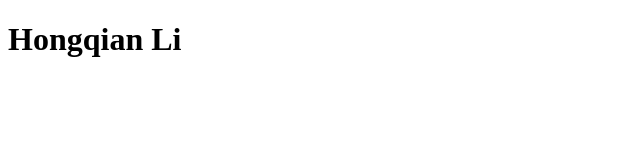
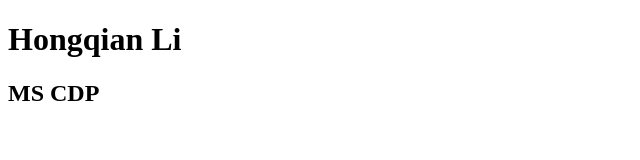
Before and after one commit to hongqianli101/symmetrical-spork, a plain HTML site: page index.html in a window 1280 px wide. Shown: the whole page, without its empty margins (0-640 px from the left). Drawn offline with Linux system fonts and the light colour scheme.

Commit message:
Update index.html

```diff
--- a/index.html
+++ b/index.html
@@ -7,5 +7,6 @@
 </head>
 <body>
     <h1>Hongqian Li</h1>
+    <h2>MS CDP</h2>
 </body>
 </html>
```
